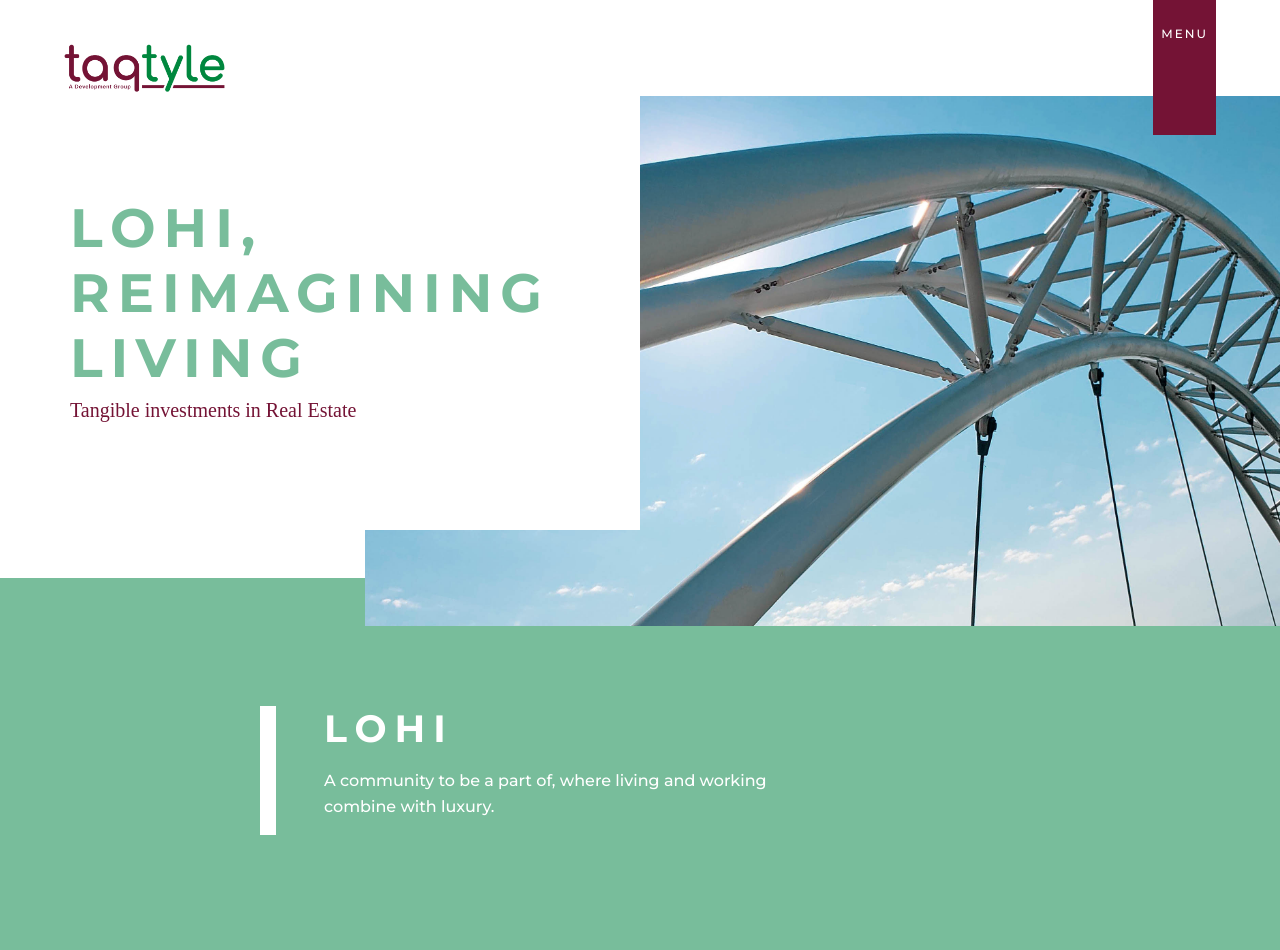
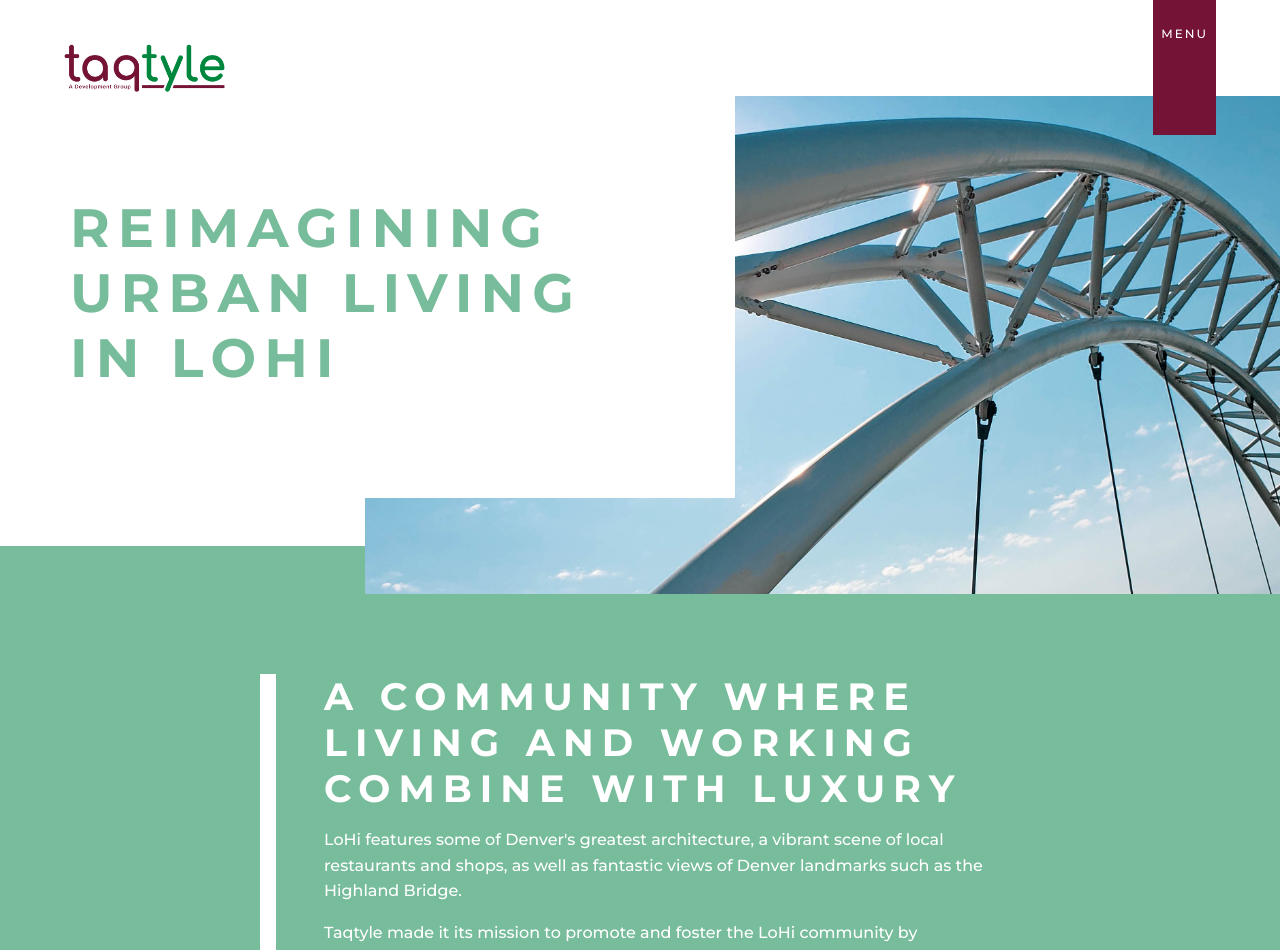
Before and after one commit to mesabafinance/taqtyle.com, a Jekyll site: the page built from index.html, in a window 1280 px wide and 1400 px high. Shown: the top 950 px of the window. Built offline with Jekyll 4.4.1, drawn with Linux system fonts in a browser that asks for light colours; some web fonts are replaced; some of the changed text lies outside the part shown.

Commit message:
Draft text for homepage

```diff
--- a/_data/general.yml
+++ b/_data/general.yml
@@ -4,23 +4,26 @@ items:
       -
         url: /vision/
         name: our vision
-        # sub: Who we are
         bg: /assets/img/dean-building.png
+      -
+        url: /process
+        name: our process
+        bg: /assets/img/team.jpg
       -
         url: /team/
         name: our team
-        # sub: What we do
         bg: /assets/img/work-space.jpg
-      # -
-      #   url: /process
-      #   name: our process
-      #   sub: How we do it
-      #   bg: /assets/img/team.jpg
       -
         url: /contact/
         name: contact
         bg: /assets/img/contact.jpg
-  expertise:
+
+  home:
+    heading: Reimagining urban living in LoHi
+    subheading: A community where living and working combine with luxury
+    paragraph:
+      - LoHi features some of Denver's greatest architecture, a vibrant scene of local restaurants and shops, as well as fantastic views of Denver landmarks such as the Highland Bridge.
+      - Taqtyle made it its mission to promote and foster the LoHi community by developing vanguard real estate projects that both fit into and advance the neighborhood.
 
   team:
    heading: our team
@@ -31,13 +34,11 @@ items:
       role: Director of Acquisitions and Development
       mail: alyssa@taqtyle.com
       text: Alyssa directs all operational aspects of Taqtyle’s real estate activities and projects. She holds a Colorado Real Estate License and is a designated Realtor with multiple years of experience in the Colorado real estate market. Alyssa ensures effective and profitable developments by building positive relationships and working closely with strategic partners.
-      # website: https://www.emergeconstruction.com/
       img: /assets/img/team/alyssa-greeley.jpg
       linkedin: https://www.linkedin.com/in/alyssagreeley/
     -
       name: Dean Dovolis
       role: Architect
-      # img: /assets/img/team/mark-erjavec.jpg
       text: Dean founded DJR Architecture in 1985 in the twin cities, Minnesota with an emphasis on affordable housing and community development. Dean continues to evolve the firm into a broad provider of international architectural services while still playing an active role in the local development of the twin cities.
       website-name: djrarch.com
       website: https://djrarch.com/
@@ -47,7 +48,6 @@ items:
     -
       name: Mark Erjavec
       role: Finance Partner
-      # role: Overseeing financial analysis and underwriting for all acquisitions and development.
       text: Mark is a serial entrepreneur, investor, and fund manager with over 20 years of experience in finance and real estate. For Taqtyle, Mark takes care of strategic planning, risk management, operational oversight and investment decisions.
       website-name: mesabafinance.com
       website: https://mesabafinance.com
@@ -69,6 +69,11 @@ items:
     heading: our vision
     paragraph: To Develop a Vertical, Micro-Apartments community designed for a more sustainable lifestyle. With emphasis on lifestyle over space, we provide a more efficient way to live.
 
+  process:
+    heading: our development process
+    paragraph:
+
+
   contact:
     heading: contact
     paragraph: Our team is excited to hear from you. Reach out to us any time via phone or simply send us a message below. We will get back to you shortly.
--- a/assets/css/_sass/_home.scss
+++ b/assets/css/_sass/_home.scss
@@ -12,7 +12,6 @@
     }
 
     .hero-img {
-        // background-image: url(/assets/img/bridgeo3.jpg);
         position: absolute;
         background-position: center right;
         background-size: cover;
@@ -33,76 +32,9 @@
 
         }
     }
-    // .bg-white {
-    //     position: relative;
-    //     padding: 40px 20px;
-    //     @media (min-width: 762px) {
-    //         padding: 40px 55px;
-    //         margin-top: 6rem;
-    //     }
-
-    //     h3 {
-    //         margin-top: 10px;
-    //         @media (min-width: 762px) {
-    //             margin-top: 38px;
-    //         }
-    //     }
-    // }
 }
 
-
-
-
-
-// #intro {
-//     background-image: url(/assets/img/bridgeo3.jpg);
-//     background-position: center right;
-//     background-size: cover;
-//     margin: 65px 0;
-
-//     @media (min-width: 762px) {
-//         background-size: 90% auto;
-//         margin: 100px 0;
-//         padding-bottom: 200px;
-//     }
-
-//     @media (min-width: 1024px) {
-//         background-size: 76% auto;
-
-//     }
-//     background-repeat: no-repeat;
-//     min-height: 50vh;
-//     // margin-bottom: 7em;
-//     // h1:nth-of-type(2) {
-//     //     @media (min-width: 762px) {
-//     //         display: none;
-//     //     }
-//     // }
-//     // h1:nth-of-type() {
-//     //     display: none;
-//     //     @media (min-width: 762px) {
-//     //         display: initial;
-//     // }
-//     .bg-white {
-//         padding: 40px 20px;
-//         @media (min-width: 762px) {
-//             padding: 40px 55px;
-//             margin-top: 6rem;
-//         }
-
-//         h3 {
-//             margin-top: 10px;
-//             @media (min-width: 762px) {
-//                 margin-top: 38px;
-//             }
-//         }
-//     }
-// }
-
-
-
-
-#expertise {
+#boilerplate {
     .container {
         padding-top: 8em;
         padding-bottom: 8em;
@@ -116,6 +48,10 @@
     h2 {
         color: white;
         font-size: 2.375rem;
+
+        @media (max-width: 762px) {
+            font-size: 1.25rem;
+        }
     }
 }
 
--- a/assets/css/main.scss
+++ b/assets/css/main.scss
@@ -5,6 +5,7 @@
 @import 'home';
 @import 'team';
 @import 'vision';
+@import 'process';
 @import 'contact';
 
 @import 'navbar';
--- a/index.html
+++ b/index.html
@@ -1,38 +1,28 @@
 ---
 layout: base
 ---
+
+{% assign data = site.data.general.items.home %}
+
 <div class="section d-flex align-items-center" id="intro">
     <div class="container">
-            <div style="background-image: url(assets/img/bridgeo3.jpg);" class="hero-img"></div>
-            <div class="row flex-column">
-                <div class="bg-white col-6 hero-text">
-                    <h1 class="header-desktop">LoHi,<br>Reimagining<br>Living</h1>
-                    <!-- <h1 class="header-mobile">building a better LoHi</h1> -->
-                    <h3>Tangible investments in Real Estate</h3>
-                </div>
+        <div class="hero-img" style="background-image: url(assets/img/bridgeo3.jpg);"></div>
+        <div class="row flex-column">
+            <div class="bg-white col-9 col-md-7 hero-text">
+                <h1 class="header-desktop">{{data.heading}}</h1>
             </div>
+        </div>
     </div>
 </div>
 
-<!-- <div class="section d-flex align-items-center" id="intro">
+<div class="section mt-5" id="boilerplate">
     <div class="container">
         <div class="row">
-            <div style="background-image: url(assets/img/bridgeo3.jpg);" class="hero-img"></div>
-            <div class="bg-white">
-                <h1 class="header-desktop">LoHi,<br>Reimagining<br>Living</h1>
-                <h1 class="header-mobile">building a better LoHi</h1>
-                <h3>Tangible investments in Real Estate</h3>
-            </div>
-        </div>
-    </div>
-</div> -->
-
-<div class="section mt-5" id="expertise">
-    <div class="container">
-        <div class="row">
-            <div class="box pl-sm-4 pl-md-5 col-md-6 offset-md-2">
-                <h2>LoHi</h2>
-                <p class="mt-3">A community to be a part of, where living and working combine with luxury.</p>
+            <div class="box pl-sm-4 pl-md-5 col-md-8 offset-md-2">
+                <h2 class="mb-3">{{data.subheading}}</h2>
+                {% for i in data.paragraph %}
+                    <p>{{i}}</p>
+                {% endfor %}
             </div>
 
         </div>
```
